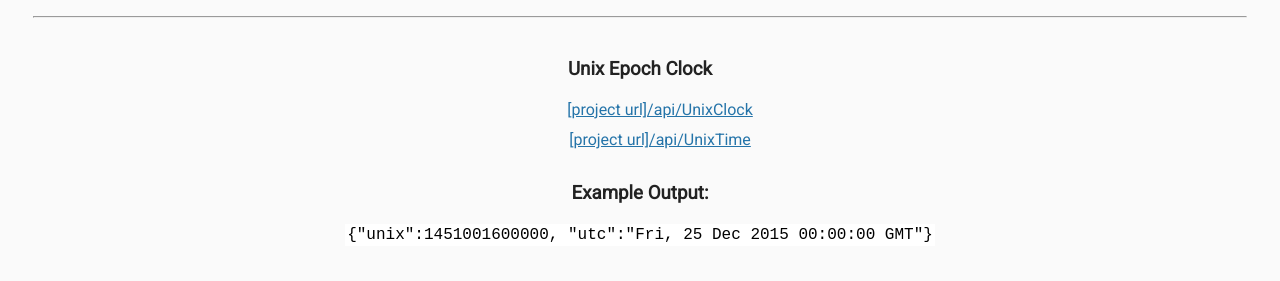
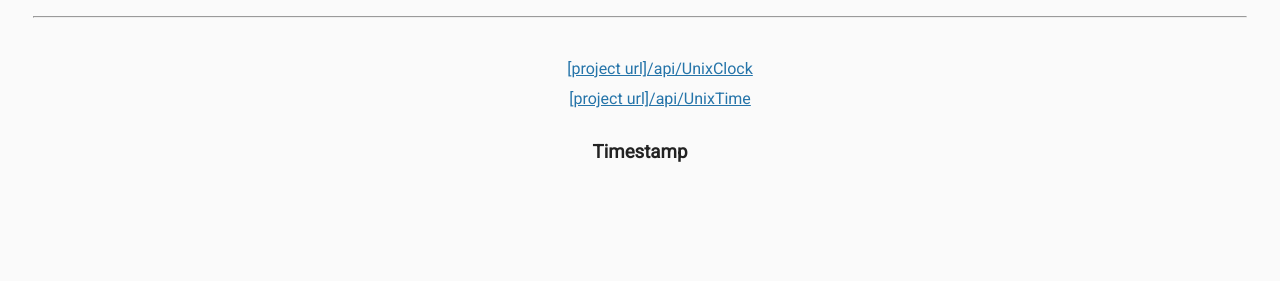
Before and after one commit to Carolina943/Timestamp-Microservice, a website: page public/index.html in a window 1280 px wide. Shown: the part 53-334 px from the top of the page. Drawn offline with Linux system fonts and the light colour scheme.

Commit message:
modified file

```diff
--- a/public/index.html
+++ b/public/index.html
@@ -12,14 +12,13 @@
     <h1>Timestamp Microservice</h1>
     <hr>
     <div class="container">
-    <h3>Unix Epoch Clock</h3>
     <ul>
         <li><a href="api/UnixClock">[project url]/api/UnixClock</a></li>
         <li><a href="api/UnixTime">[project url]/api/UnixTime</a></li>
     </ul>
-    <h3>Example Output:</h3>
+    <h3>Timestamp</h3>
     <p>
-        <code>{"unix":1451001600000, "utc":"Fri, 25 Dec 2015 00:00:00 GMT"}</code>
+
     </p>
 </div>
 </body>
```
